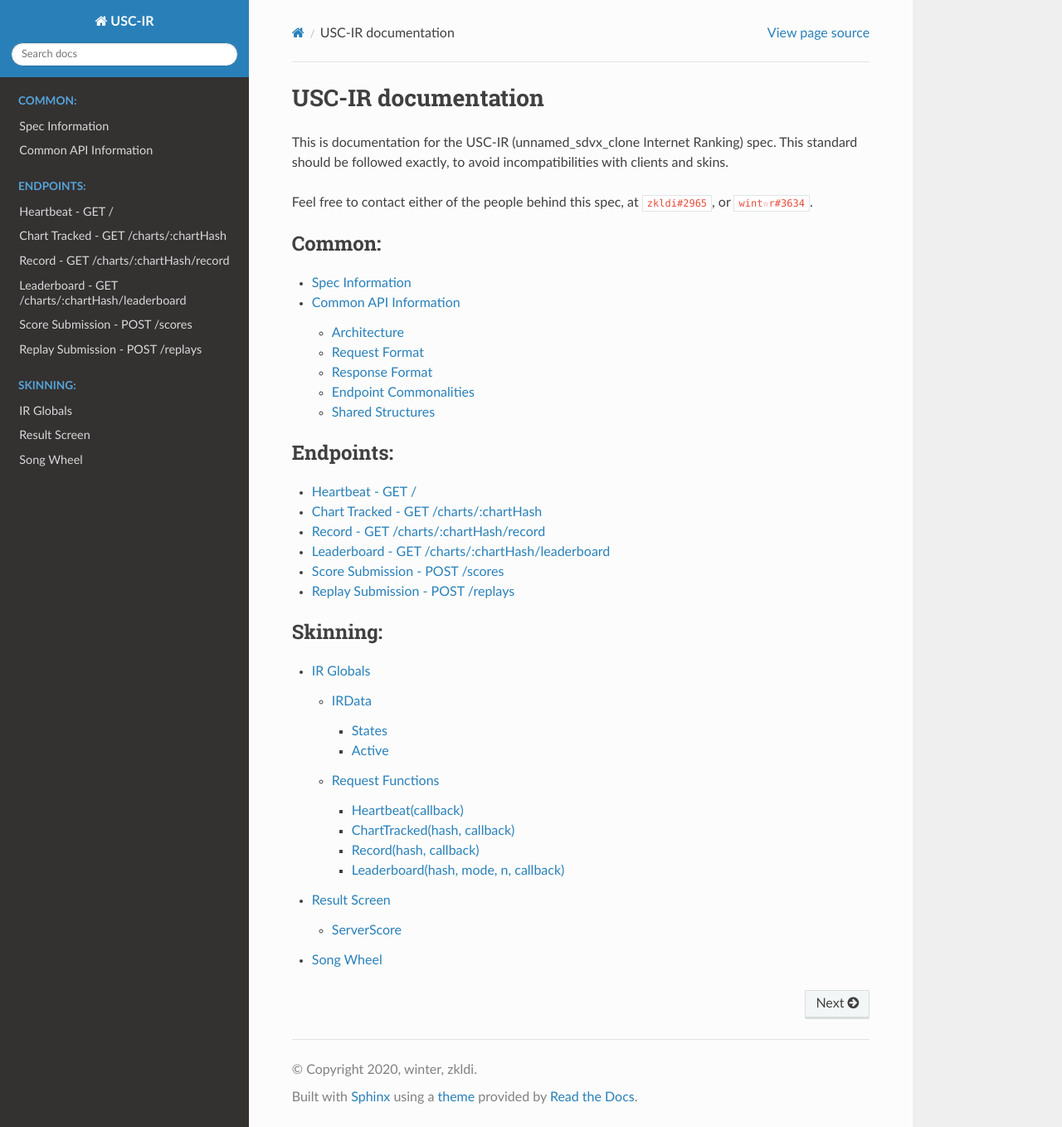
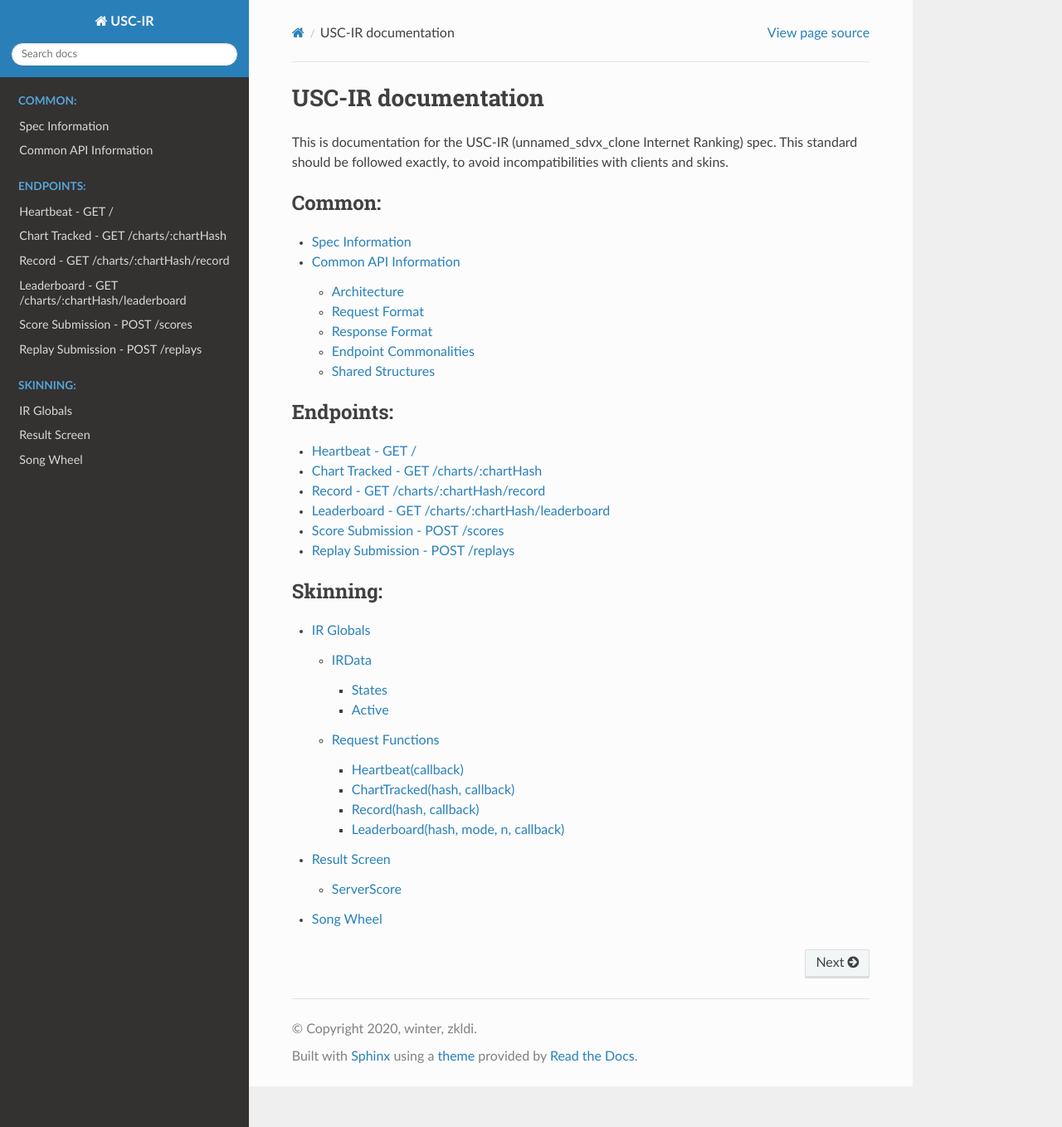
Before and after one commit to zkldi/uscir-spec, a Sphinx documentation site: the page built from source/index.rst, in a window 1280 px wide and 1358 px high. Shown: the whole window at 83% size. Built offline with Sphinx 7.4.7 and the Read the Docs theme 2.0.0, drawn with Linux system fonts in a browser that asks for light colours.

Commit message:
feat: outdated contacts

```diff
--- a/source/index.rst
+++ b/source/index.rst
@@ -3,8 +3,6 @@ USC-IR documentation
 
 This is documentation for the USC-IR (unnamed_sdvx_clone Internet Ranking) spec.
 This standard should be followed exactly, to avoid incompatibilities with clients and skins.
-
-Feel free to contact either of the people behind this spec, at ``zkldi#2965``, or ``wint☆r#3634``.
 
 .. toctree::
     :maxdepth: 2
```
